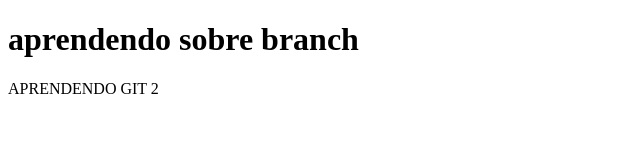
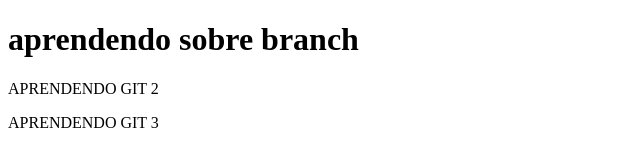
Before and after one commit to micaeljander/Aprendendo-a-aprender, a plain HTML site: page index.html in a window 1280 px wide. Shown: the whole page, without its empty margins (0-640 px from the left). Drawn offline with Linux system fonts and the light colour scheme.

Commit message:
nova demanda

```diff
--- a/index.html
+++ b/index.html
@@ -10,4 +10,5 @@
 </body>
 <h1>aprendendo sobre branch</h1>
 <p>APRENDENDO GIT 2</p>
+<p>APRENDENDO GIT 3</p>
 </html>
```
